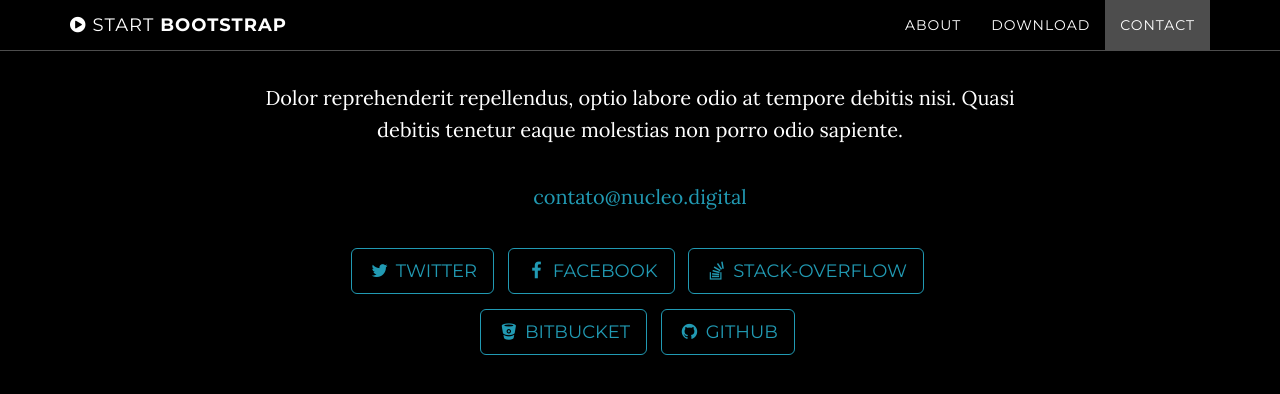
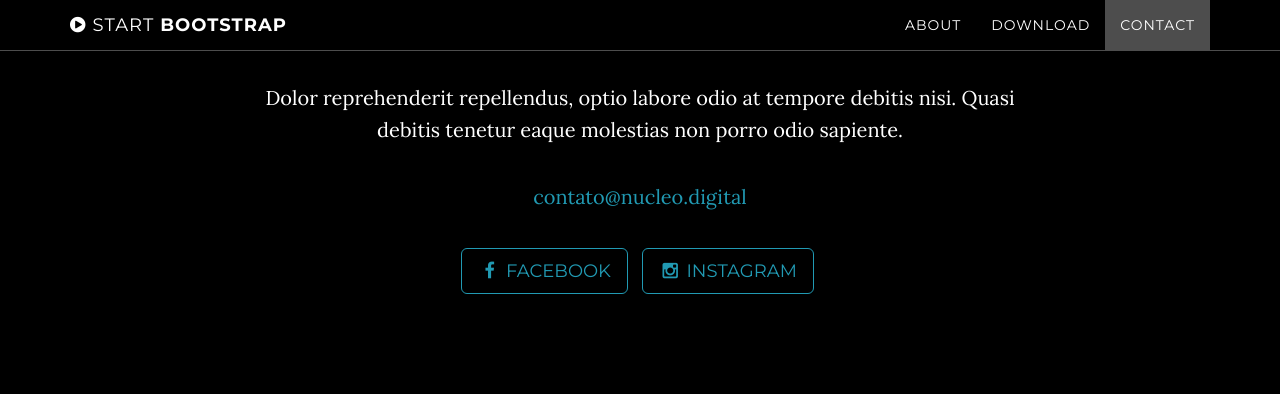
Before and after one commit to nucleodigital-hub/nucleodigital-hub.github.io, a Jekyll site: the page built from index.html, in a window 1280 px wide and 900 px high, scrolled down 2331 px. Shown: the top 394 px of the window. Built offline with Jekyll 4.4.1, drawn with Linux system fonts in a browser that asks for light colours.

Commit message:
Adding social accounts

```diff
--- a/_config.yml
+++ b/_config.yml
@@ -14,16 +14,10 @@
 
 # Social networks usernames (many more available: google-plus, flickr, dribbble, pinterest, instagram, tumblr, linkedin, etc.)
 social:
-  - title: twitter
-    url: https://twitter.com/SBootstrap
   - title: facebook
-    url:
-  - title: stack-overflow
-    url: http://stackoverflow.com/questions/tagged/jekyll
-  - title: bitbucket
-    url: http://bitbucket.org/jekyll
-  - title: github
-    url: https://github.com/IronSummitMedia/startbootstrap
+    url: https://facebook.com/nucleo.dig
+  - title: instagram
+    url: https://instagram.com/digital.nucleo
 
 # Build settings
 markdown: kramdown
```
